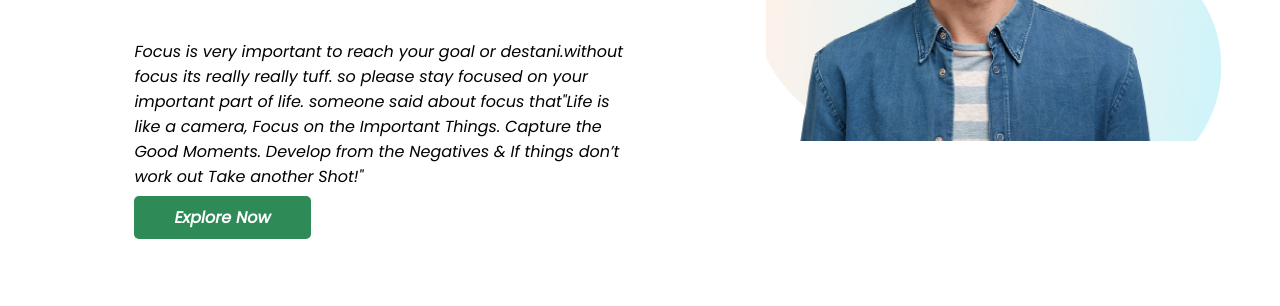
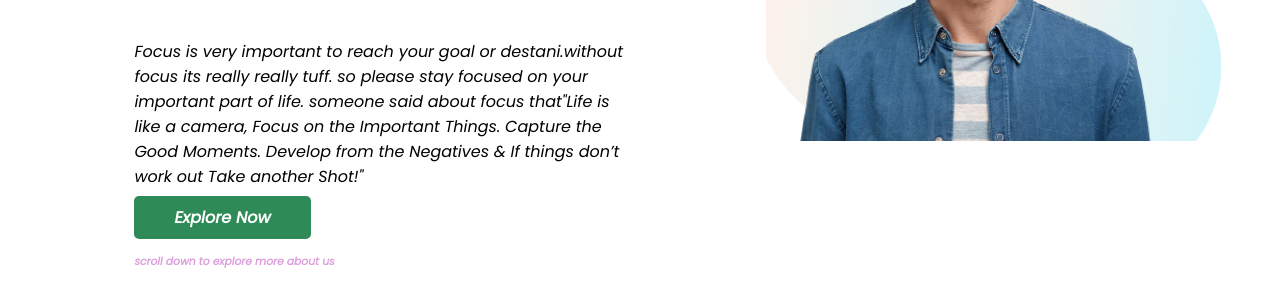
Before and after one commit to alvee00/My-MIssion-2022, a plain HTML site: page index.html in a window 1280 px wide. Shown: the part 244-550 px from the top of the page. Drawn offline with Linux system fonts and the light colour scheme.

Commit message:
headed added

```diff
--- a/index.html
+++ b/index.html
@@ -26,6 +26,8 @@
                 Develop from the Negatives & If things don’t work out Take another Shot!"</p>
             <a class="link-button" target="-blank" href="https://www.linkedin.com/company/programminghero/">Explore
                 Now</a>
+
+            <h6>scroll down to explore more about us</h6>
         </div>
         <div class="half-width">
             <img src="person-88.png" alt="" srcset="">
--- a/style.css
+++ b/style.css
@@ -26,5 +26,7 @@ section{
     color: white;
     font-weight: bold;
     border-radius: 5px;
-
 }
+h6{
+    color: plum;
+}
```
